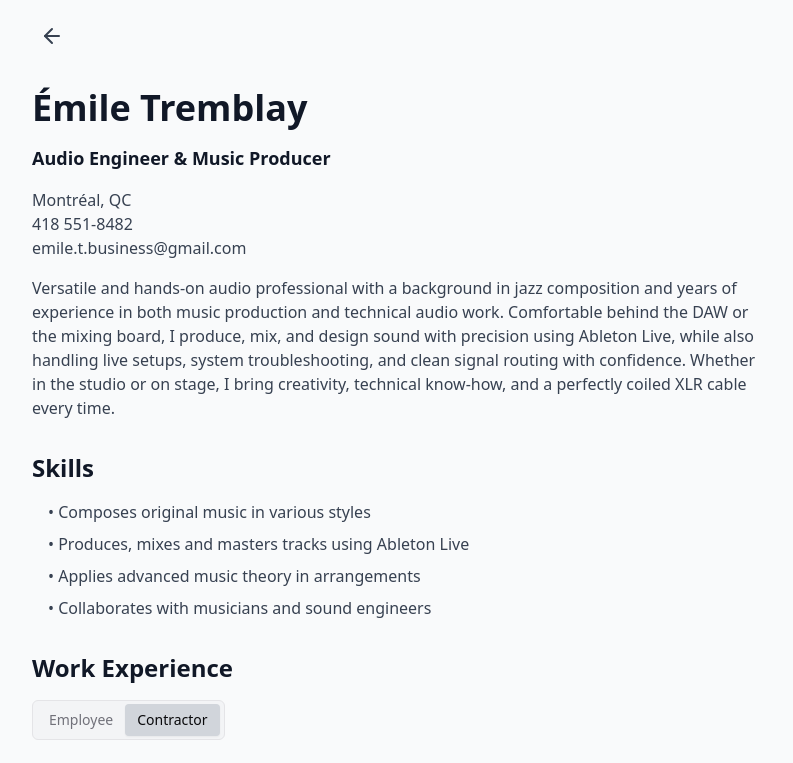
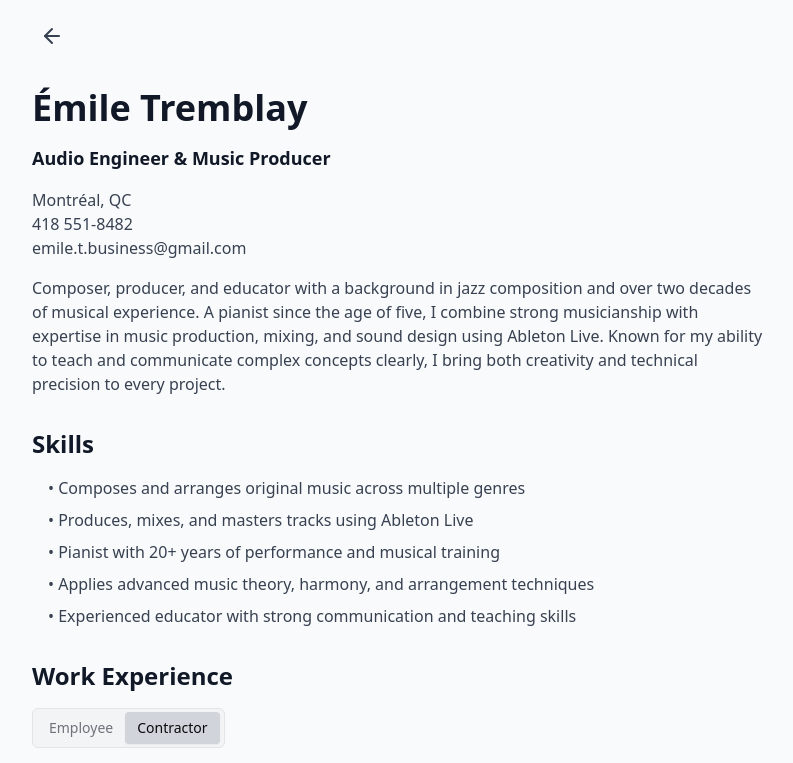
Before and after one commit to emiletremblay01/emiletremblay-portfolio, a Next.js app: page /resume-music in a window 1280 px wide. Shown: the top 763 px of the page, without its empty margins (240-1033 px from the left). Built offline with nearby package versions, Linux system fonts and the light colour scheme; what tailwindcss-debug-screens would draw is missing.

Commit message:
Revise music skills and professional summary
Updated music skills and professional summary to enhance clarity and detail.

```diff
--- a/app/(routes)/resume-music/components/ResumeMusic.tsx
+++ b/app/(routes)/resume-music/components/ResumeMusic.tsx
@@ -23,11 +23,12 @@ export function SwitchDemo() {
 
 export default function ResumeMusic() {
   const musicSkills = [
-    "Composes original music in various styles",
-    "Produces, mixes and masters tracks using Ableton Live",
-    "Applies advanced music theory in arrangements",
-    "Collaborates with musicians and sound engineers",
-  ];
+"Composes and arranges original music across multiple genres",
+"Produces, mixes, and masters tracks using Ableton Live",
+"Pianist with 20+ years of performance and musical training",
+"Applies advanced music theory, harmony, and arrangement techniques",
+"Experienced educator with strong communication and teaching skills",
+];
   const tab1 = "employee";
   const tab2 = "contractor";
 
@@ -202,14 +203,7 @@ export default function ResumeMusic() {
         </p>
 
         <p>
-          Versatile and hands-on audio professional with a background in jazz
-          composition and years of experience in both music production and
-          technical audio work. Comfortable behind the DAW or the mixing board,
-          I produce, mix, and design sound with precision using Ableton Live,
-          while also handling live setups, system troubleshooting, and clean
-          signal routing with confidence. Whether in the studio or on stage, I
-          bring creativity, technical know-how, and a perfectly coiled XLR cable
-          every time.
+          Composer, producer, and educator with a background in jazz composition and over two decades of musical experience. A pianist since the age of five, I combine strong musicianship with expertise in music production, mixing, and sound design using Ableton Live. Known for my ability to teach and communicate complex concepts clearly, I bring both creativity and technical precision to every project.
         </p>
       </section>
       <section id="skills" className="space-y-4 pb-8">
```
